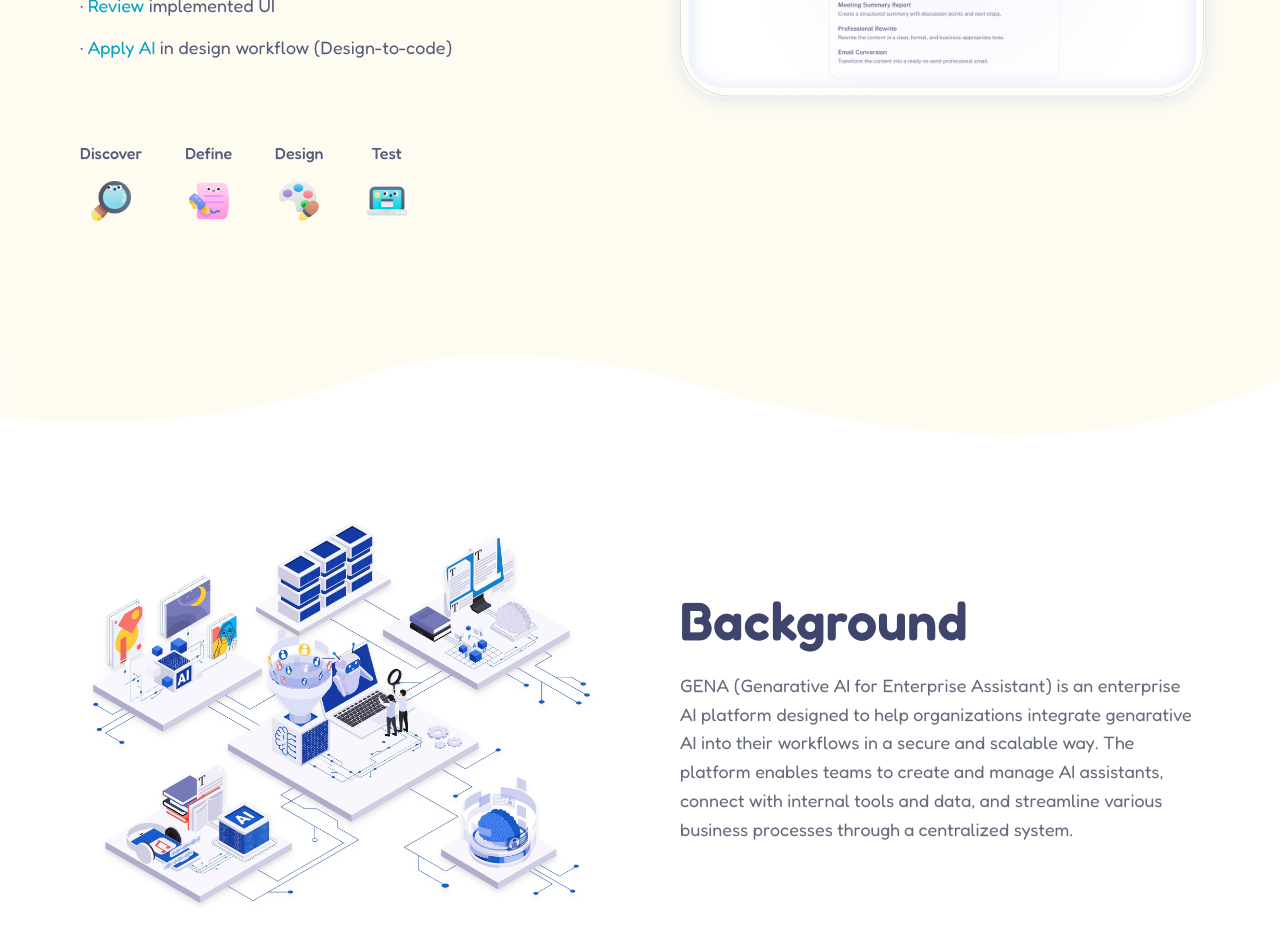
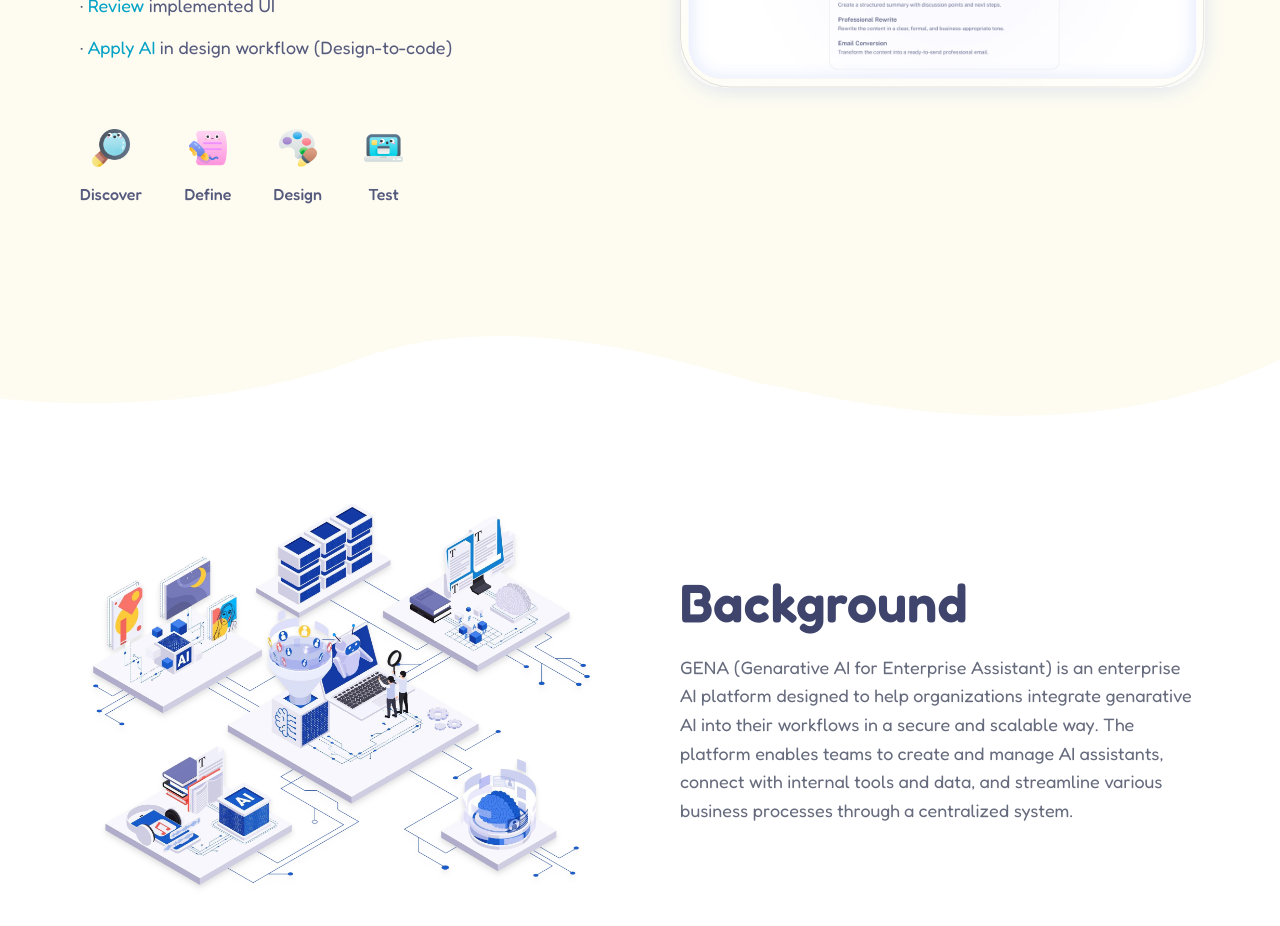
Before and after one commit to Racang/portfolio, a React (Vite) app: page /portfolio/projects/gena in a window 1280 px wide. Shown: the part 1320-2246 px from the top of the page. Built offline with nearby package versions, Linux system fonts and the light colour scheme.

Commit message:
feat: add ProcessSteps component for visual step representation

```diff
--- a/src/components/gena/GenaWhatIDid.jsx
+++ b/src/components/gena/GenaWhatIDid.jsx
@@ -1,5 +1,6 @@
 import React from 'react';
 import { genaImages, genaContent } from '../../data/genaData';
+import ProcessSteps from '../shared/ProcessSteps';
 
 export default function GenaWhatIDid() {
   const renderBullet = (text) => {
@@ -30,30 +31,12 @@
         </div>
 
         {/* Visual Process Setup */}
-        <div className="content-start flex flex-wrap gap-y-[10px] items-start relative shrink-0 w-full mt-4">
-          <div className="flex flex-[1_0_0] items-center justify-center min-h-px min-w-px relative">
-            <div className="flex-none w-full">
-              <div className="content-center flex flex-wrap gap-[43px] items-start relative w-full">
-                <div className="content-stretch flex flex-col gap-[20px] items-center relative shrink-0">
-                  <p className="font-medium leading-none text-grey-700 text-[16px]" style={{ fontVariationSettings: "'wdth' 100" }}>{genaContent.whatIDid.process[0]}</p>
-                  <img alt="" className="size-[40px] object-cover" src={genaImages.imgSearch1} />
-                </div>
-                <div className="content-stretch flex flex-col gap-[20px] items-center relative shrink-0">
-                  <p className="font-medium leading-none text-grey-700 text-[16px]" style={{ fontVariationSettings: "'wdth' 100" }}>{genaContent.whatIDid.process[1]}</p>
-                  <img alt="" className="size-[40px] object-cover" src={genaImages.imgContract1} />
-                </div>
-                <div className="content-stretch flex flex-col gap-[20px] items-center relative shrink-0">
-                  <p className="font-medium leading-none text-grey-700 text-[16px]" style={{ fontVariationSettings: "'wdth' 100" }}>{genaContent.whatIDid.process[2]}</p>
-                  <img alt="" className="size-[40px] object-cover" src={genaImages.imgPaint1} />
-                </div>
-                <div className="content-stretch flex flex-col gap-[20px] items-center relative shrink-0">
-                  <p className="font-medium leading-none text-grey-700 text-[16px]" style={{ fontVariationSettings: "'wdth' 100" }}>{genaContent.whatIDid.process[3]}</p>
-                  <img alt="" className="size-[40px] object-cover" src={genaImages.imgComputer11} />
-                </div>
-              </div>
-            </div>
-          </div>
-        </div>
+        <ProcessSteps steps={[
+          { label: genaContent.whatIDid.process[0], src: genaImages.imgSearch1 },
+          { label: genaContent.whatIDid.process[1], src: genaImages.imgContract1 },
+          { label: genaContent.whatIDid.process[2], src: genaImages.imgPaint1 },
+          { label: genaContent.whatIDid.process[3], src: genaImages.imgComputer11 },
+        ]} />
       </div>
 
       {/* Main Visuals layout Right */}
--- /dev/null
+++ b/src/components/shared/ProcessSteps.jsx
@@ -0,0 +1,38 @@
+import React from 'react';
+
+/**
+ * ProcessSteps — reusable Discover / Define / Design / Test visual block.
+ * Accepts an array of { label, src } step objects.
+ *
+ * Figma ref: node 40000393:77301 (Portfolio website design)
+ * Desktop exact values: 40px icons · 16px labels · gap-43px row · gap-20px col
+ * Responsive: clamp on icon size, row gap, and col gap below desktop.
+ */
+export default function ProcessSteps({ steps = [] }) {
+  return (
+    <div className="flex flex-wrap gap-[clamp(20px,3.3vw,43px)] items-center w-full">
+      {steps.map(({ label, src }) => (
+        <div
+          key={label}
+          className="flex flex-col gap-[clamp(10px,1.5vw,20px)] items-center shrink-0"
+        >
+          {/* Icon — Figma: size-[40px], scales down via clamp */}
+          <div
+            className="relative shrink-0"
+            style={{ width: 'clamp(28px, 3vw, 40px)', height: 'clamp(28px, 3vw, 40px)' }}
+          >
+            <img
+              alt=""
+              className="absolute inset-0 max-w-none object-cover pointer-events-none size-full"
+              src={src}
+            />
+          </div>
+          {/* Label — Figma: Fredoka Medium 16px / leading-none / #565B7E */}
+          <p className="font-fredoka font-medium leading-none text-grey-700 text-[16px] whitespace-nowrap">
+            {label}
+          </p>
+        </div>
+      ))}
+    </div>
+  );
+}
```
Also changed, not shown: public/images/Work_Process.png (added).
